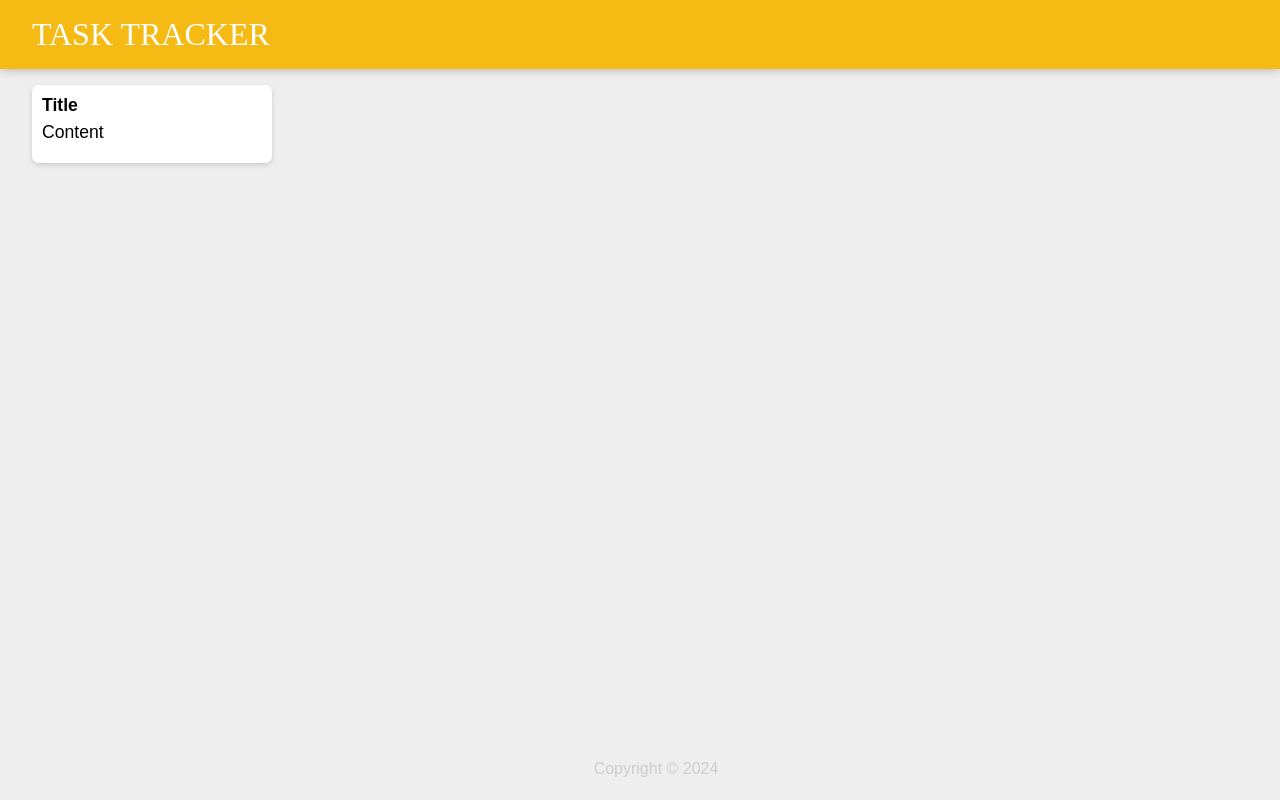
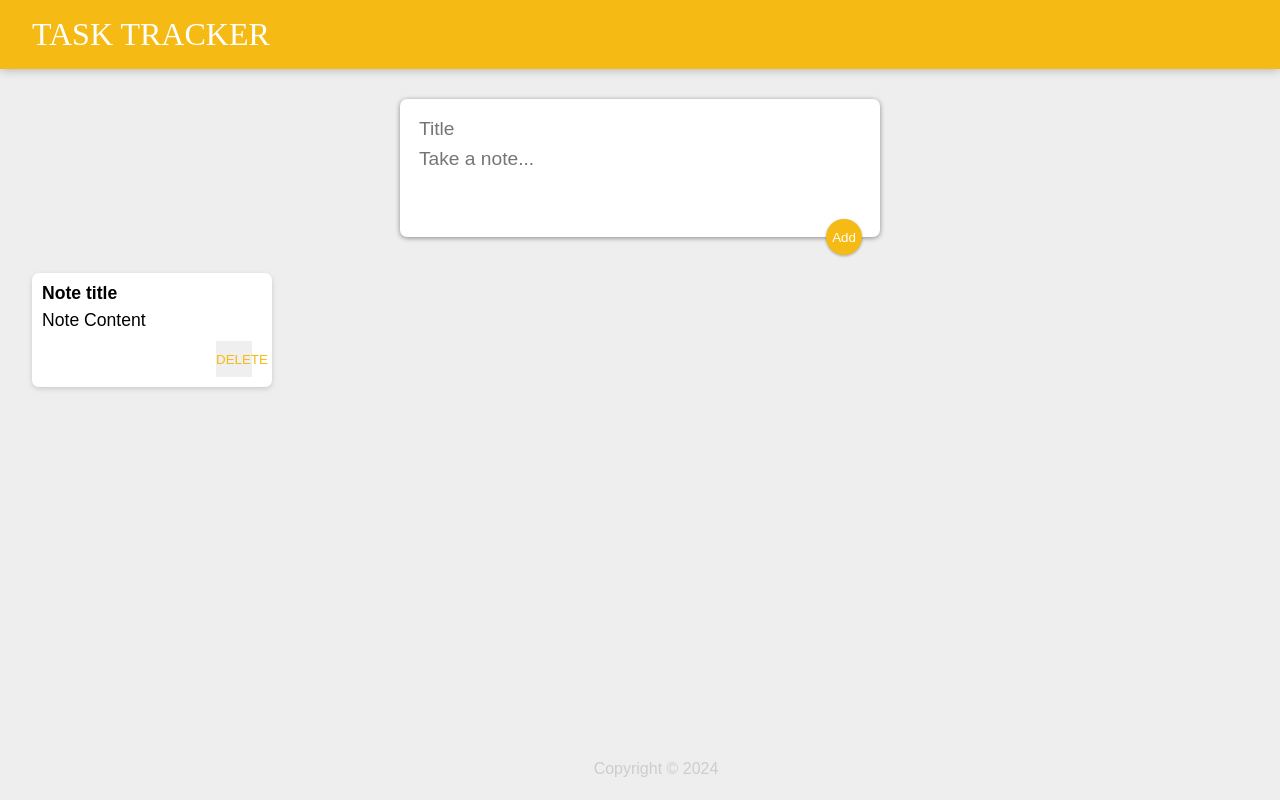
Before and after one commit to MalarvizhiM29/CodSoft, a React (Vite) app in the folder Tasktracker/: page / in a window 1280 px wide. Built offline with nearby package versions, Linux system fonts and the light colour scheme.

Commit message:
created basic structure

```diff
--- a/Tasktracker/src/App.jsx
+++ b/Tasktracker/src/App.jsx
@@ -3,12 +3,14 @@
 import "./App.css"
 import Footer from './components/Footer'
 import Note from './components/Note'
+import CreateArea from './components/CreateArea'
 
 const App = () => {
   return (
     <div>
       <Header/>
-      <Note/>
+      <CreateArea/>
+      <Note key={1} title="Note title" content="Note Content"/>
       <Footer/>
     </div>
   )
--- /dev/null
+++ b/Tasktracker/src/components/CreateArea.jsx
@@ -0,0 +1,15 @@
+import React from 'react'
+
+const CreateArea = () => {
+  return (
+    <div>
+        <form>
+            <input name="title" placeholder="Title"/>
+            <textarea name="content" placeholder="Take a note..." rows="3"/>
+            <button>Add</button>
+        </form>
+    </div>
+  )
+}
+
+export default CreateArea
--- a/Tasktracker/src/components/Note.jsx
+++ b/Tasktracker/src/components/Note.jsx
@@ -1,10 +1,11 @@
 import React from 'react'
 
-const Note = () => {
+const Note = (props) => {
   return (
     <div className='note'>
-        <h1>Title</h1>
-        <p>Content</p>
+        <h1>{props.title}</h1>
+        <p>{props.content}</p>
+        <button>DELETE</button>
     </div>
   )
 }
```
